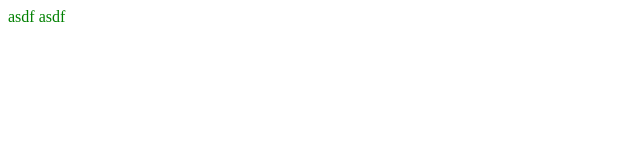
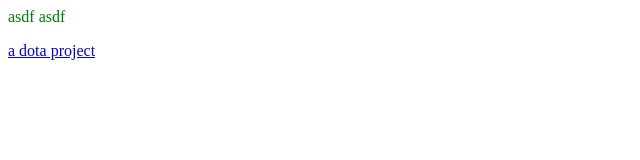
Before and after one commit to hudsonbuddy/web, a website: page index.html in a window 1280 px wide. Shown: the whole page, without its empty margins (0-640 px from the left). Drawn offline with Linux system fonts and the light colour scheme.

Commit message:
added airdota link

```diff
--- a/index.html
+++ b/index.html
@@ -4,5 +4,6 @@
     </head>
     <body>
         <p class="test"> asdf asdf</p>
+        <a href="http://www.airdota.com">a dota project</a>
     </body>
 </html>
```
